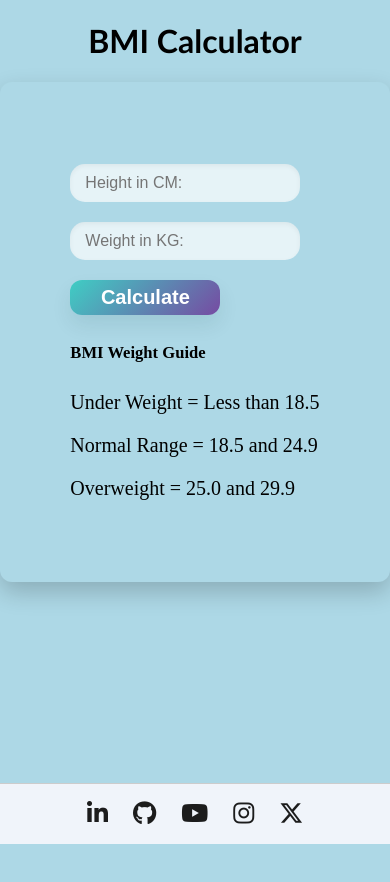
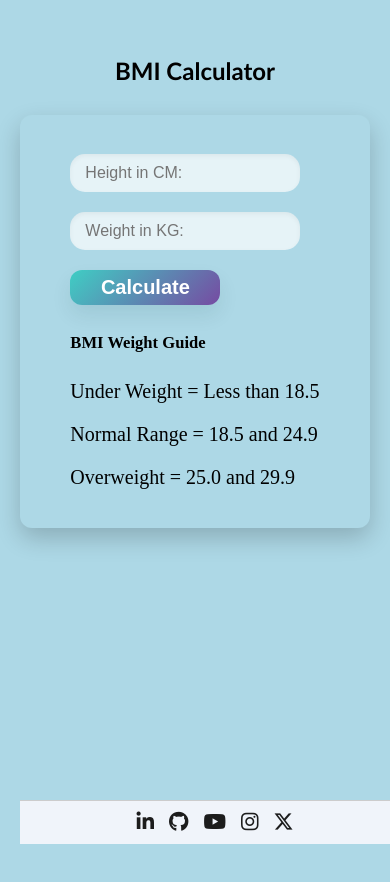
Before and after one commit to iammuntazirali/BMI-Calculator, a plain HTML site: page index.html in a window 390 px wide. Drawn offline with Linux system fonts and the light colour scheme.

Commit message:
updateindex

```diff
--- a/index.html
+++ b/index.html
@@ -8,8 +8,10 @@
     <!-- icon cdn -->
     <link rel="stylesheet" href="https://cdnjs.cloudflare.com/ajax/libs/font-awesome/6.5.0/css/all.min.css" />
     <link rel="stylesheet" href="style.css" />
-    <link rel="stylesheet" href="../styles.css" />
+
     <title>BMI Calculator</title>
+    <link rel="icon" href="logo.png">
+
 
 </head>
 
--- a/style.css
+++ b/style.css
@@ -1,11 +1,14 @@
 html,
 body {
+  height: 100%;
   margin: 0;
+  padding: 0;
+  background-color: lightblue;
 }
 
 .container {
   width: 100%;
-    height: 1000px;
+  height: 590px;
   display: flex;
   justify-content: center;
   background-color: lightblue;
@@ -17,6 +20,8 @@ body {
   display: flex;
   justify-content: center;
   font-family: 'Gill Sans', 'Gill Sans MT', Calibri, 'Trebuchet MS', sans-serif;
+  margin-top: 20px;
+
 }
 
 
@@ -70,7 +75,7 @@ input[type="text"] {
 
 .box {
   width: 450px;
-    height: 500px;
+  height: 70%;
   border-radius: 12px;
   background-color: lightblue;
   animation: fadeIn 1s ease-in-out;
@@ -80,6 +85,7 @@ input[type="text"] {
   justify-items: center;
   font-size: 20px;
   box-shadow: 0 10px 25px rgba(0, 0, 0, 0.2);
+  margin-top: 10px;
 }
 
 /* socail media ---->>>>--------->>>>> */
@@ -107,3 +113,44 @@ input[type="text"] {
 .footer a:hover {
   transform: scale(1.2);
 }
+
+
+
+
+/* responsive css media queries  ---->>>>--------->>>>> */
+
+
+
+@media (max-width: 600px) {
+  body {
+    padding: 20px;
+    font-size: 16px;
+  }
+
+  #clock {
+    font-size: 2.5rem;
+    padding: 15px 20px;
+    margin-top: 15px;
+  }
+
+  h1 {
+    font-size: 1.5rem;
+    margin-bottom: 20px;
+  }
+
+  .footer {
+    height: auto;
+    flex-wrap: wrap;
+    gap: 15px;
+    padding: 10px 0;
+  }
+
+  .footer a {
+    font-size: 20px;
+  }
+
+  nav {
+    top: 10px;
+    left: 10px;
+  }
+}
```
Also changed, not shown: logo.png (added). Lines whose indentation alone changed are shown as unchanged.
